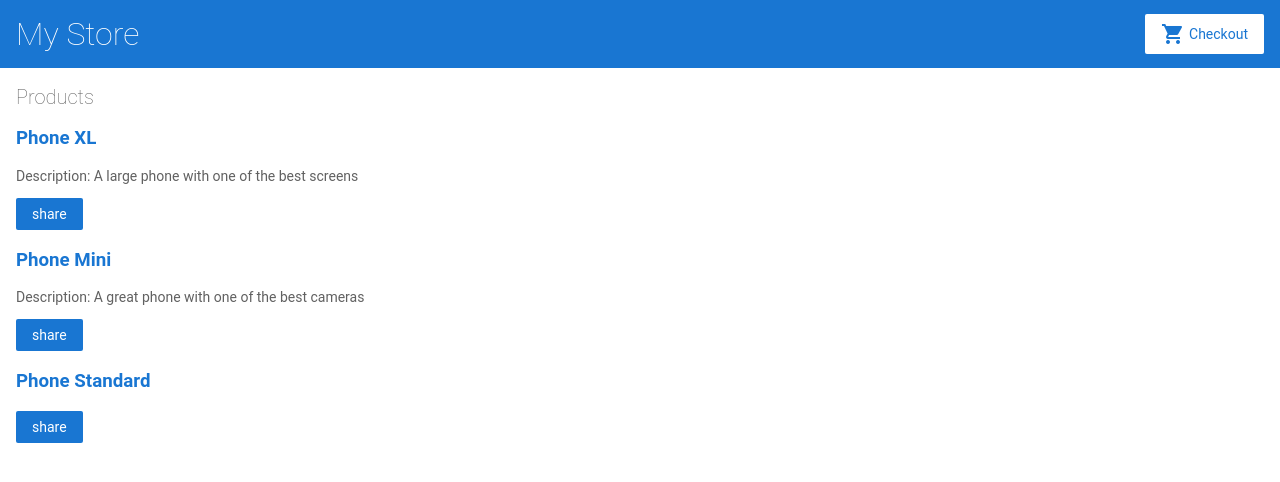
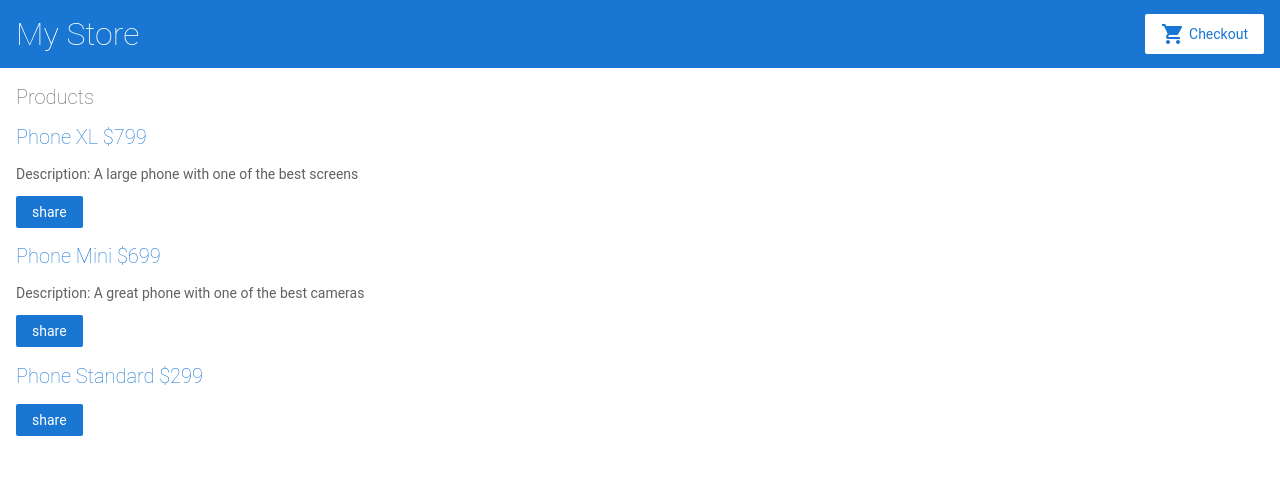
Before and after one commit to Sienghor/angular-wtvcb3, an Angular app: page / in a window 1280 px wide. Shown: the top 482 px of the page. Built offline with nearby package versions, Linux system fonts and the light colour scheme.

Commit message:
2 files modified

```diff
--- a/src/app/product-list/product-list.component.html
+++ b/src/app/product-list/product-list.component.html
@@ -1,11 +1,11 @@
 <h2>Products</h2>
 
 <div *ngFor="let product of products">
-  <h3>
+  <h2>
     <a [title]="product.name + 'details'">
-      {{ product.name }}
+      {{ product.name }} ${{ product.price }}
     </a>
-  </h3>
+  </h2>
   <p *ngIf="product.description">Description: {{ product.description }}</p>
   <button type="button" (click)="share()">share</button>
 </div>
--- a/src/app/product-list/product-list.component.ts
+++ b/src/app/product-list/product-list.component.ts
@@ -5,16 +5,15 @@ import { products } from '../products';
 @Component({
   selector: 'app-product-list',
   templateUrl: './product-list.component.html',
-  styleUrls: ['./product-list.component.css']
+  styleUrls: ['./product-list.component.css'],
 })
 export class ProductListComponent {
   products = products;
 
   share() {
-    window.alert('The product has been shared!');
+    window.alert('The product has been shared JKJ!');
   }
 }
-
 
 /*
 Copyright Google LLC. All Rights Reserved.
```
